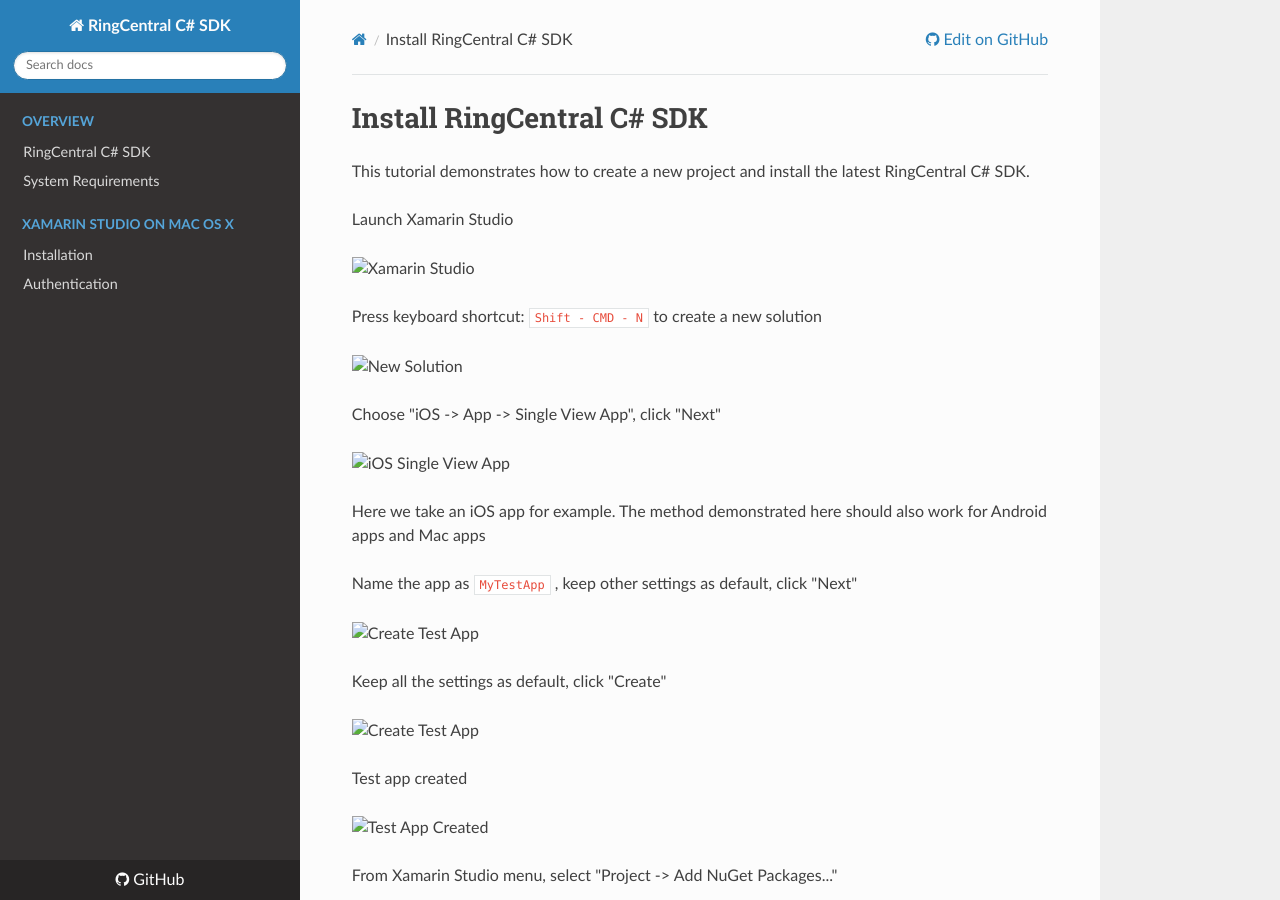
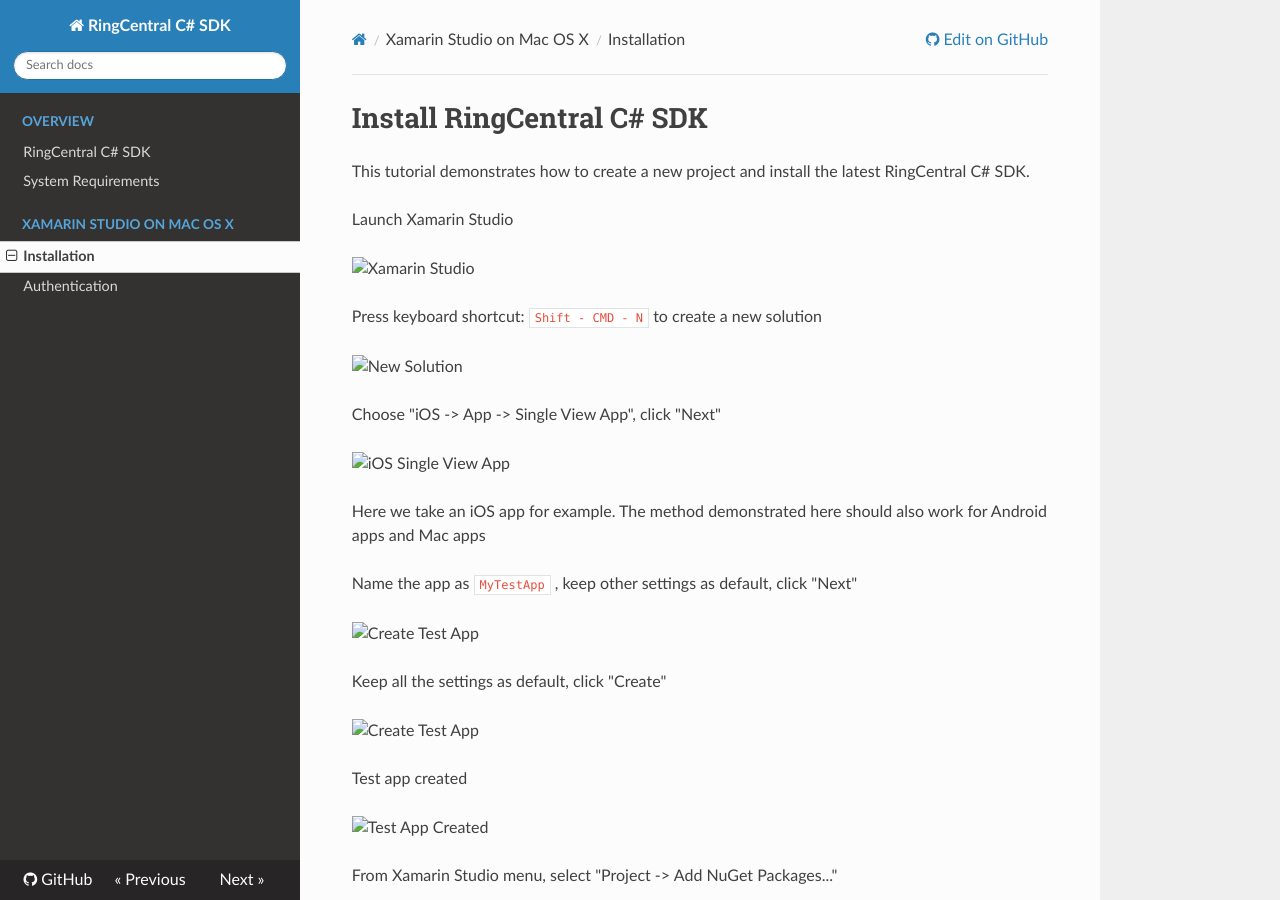
Before and after one commit to tylerlong/ringcentral-csharp-docs, an MkDocs documentation site: the page built from docs/mac/installation.md, in a window 1280 px wide and 900 px high. Built offline with MkDocs 1.6.1, drawn with Linux system fonts in a browser that asks for light colours; nearby versions of some CDN libraries; old or Windows-style settings are respelled for this version of MkDocs.

Commit message:
Fix md path

```diff
--- a/mkdocs.yml
+++ b/mkdocs.yml
@@ -8,5 +8,5 @@ pages:
 - ['index.md', 'Overview', 'RingCentral C# SDK']
 - ['requirements.md', 'Overview', 'System Requirements']
 # Xamarin Studio on Mac OS X
-- ['installation.md', 'Xamarin Studio on Mac OS X', 'Installation']
-- ['authentication.md', 'Xamarin Studio on Mac OS X', 'Authentication']
+- ['mac/installation.md', 'Xamarin Studio on Mac OS X', 'Installation']
+- ['mac/authentication.md', 'Xamarin Studio on Mac OS X', 'Authentication']
```
